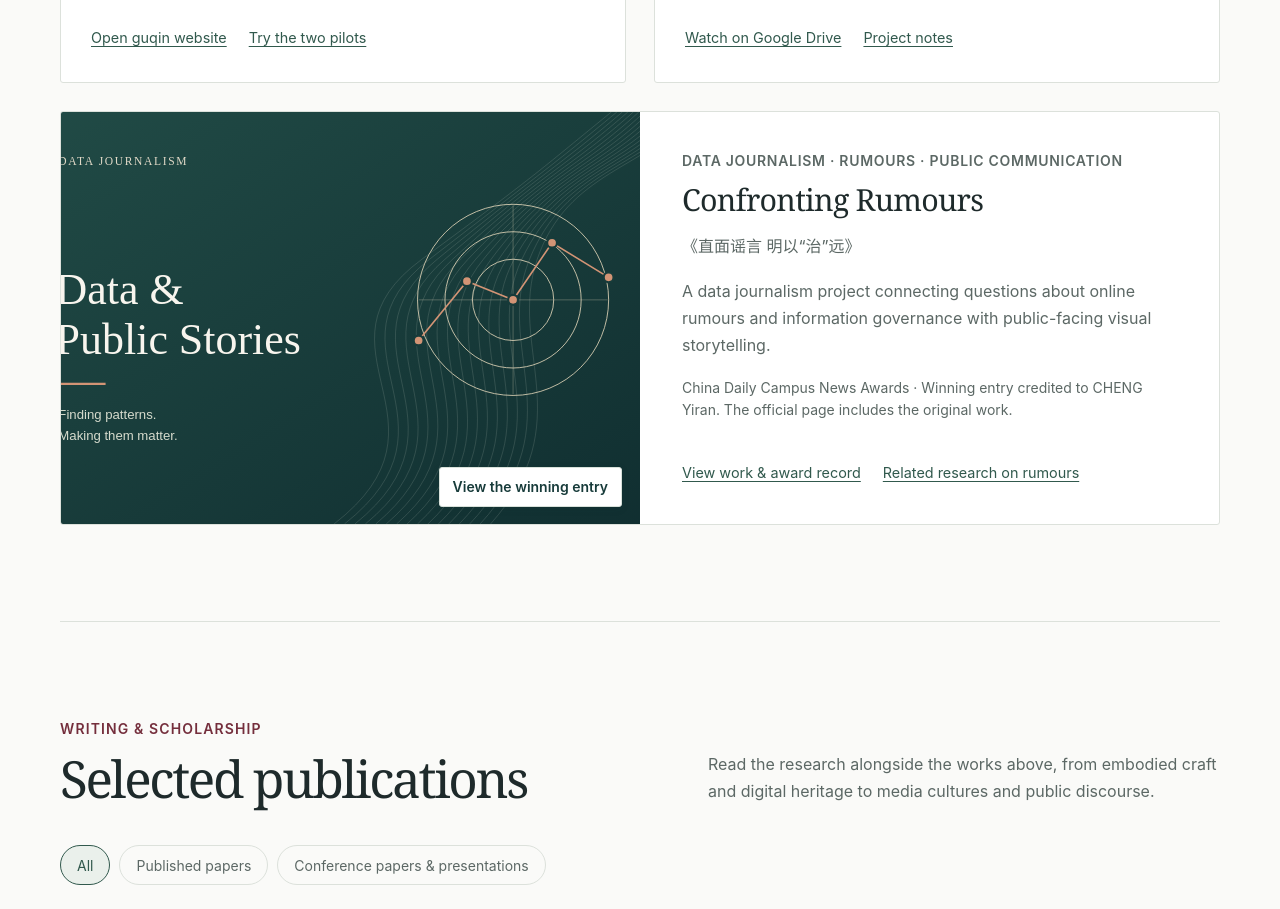
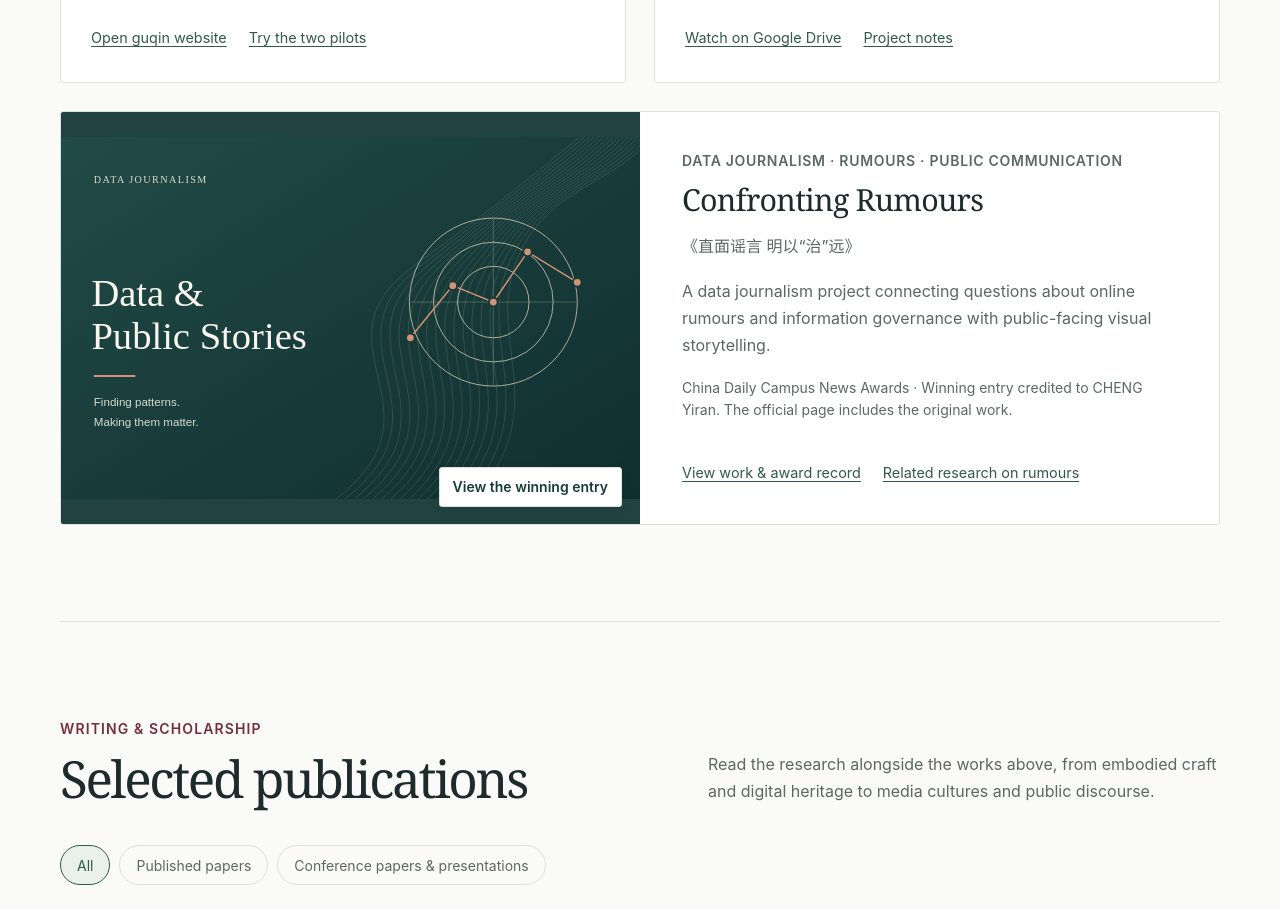
Before and after one commit to Yiran-Cheng/Yiran-Cheng.github.io, a plain HTML site: page index.html in a window 1280 px wide. Shown: the part 2623-3532 px from the top of the page. Drawn offline with Linux system fonts and the light colour scheme.

Commit message:
Keep full data journalism cover visible on wide cards

```diff
--- a/index.html
+++ b/index.html
@@ -312,6 +312,8 @@ main > section { scroll-margin-top: -64px; }
 .affiliation { color: var(--muted); font-size: .875rem; margin: 22px 0 0; }
 .cover-link { display: block; position: relative; text-decoration: none; overflow: hidden; }
 .cover-link img { transition: transform .25s ease; }
+.project-wide .project-image { background: #214240; }
+.project-wide .project-image img { object-fit: contain; }
 .cover-link:hover img { transform: scale(1.025); }
 .cover-link:focus-visible { outline-offset: -5px; }
 .cover-cta { position: absolute; right: 18px; bottom: 17px; padding: 7px 13px; background: #fff; color: #173b3a; border: 1px solid #d8e1da; border-radius: 3px; font-size: .875rem; font-weight: 600; box-shadow: 0 2px 10px #173b3a12; }
```
